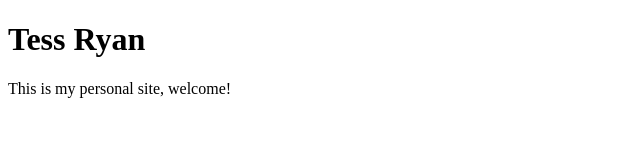
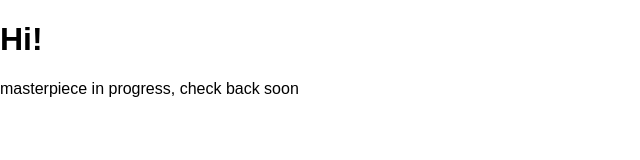
Before and after one commit to tesstryan/tesstryan.github.io, a plain HTML site: page index.html in a window 1280 px wide. Shown: the whole page, without its empty margins (0-640 px from the left). Drawn offline with Linux system fonts and the light colour scheme.

Commit message:
Updates copy and adds structure

```diff
--- a/index.html
+++ b/index.html
@@ -1,10 +1,17 @@
 <!Doctype html>
 <html>
 <head>
-  <title>Tess Ryan</title>
+  <title>Tess Ryan | Software Developer</title>
+  <link href='https://fonts.googleapis.com/css?family=Alegreya+Sans:800,900' rel='stylesheet' type='text/css'>
+  <link href='normalize.css' rel='stylesheet' type='text/css'>
+  <link href='stylesheet.css' rel='stylesheet' type='text/css'>
 </head>
 <body>
-    <h1>Tess Ryan</h1>
-    <p>This is my personal site, welcome!</p>
+  <div class="container">
+    <header>
+      <h1>Hi!</h1>
+      <p>masterpiece in progress, check back soon</p>
+    </header>
+  </div>
 </body>
 </html>
```
